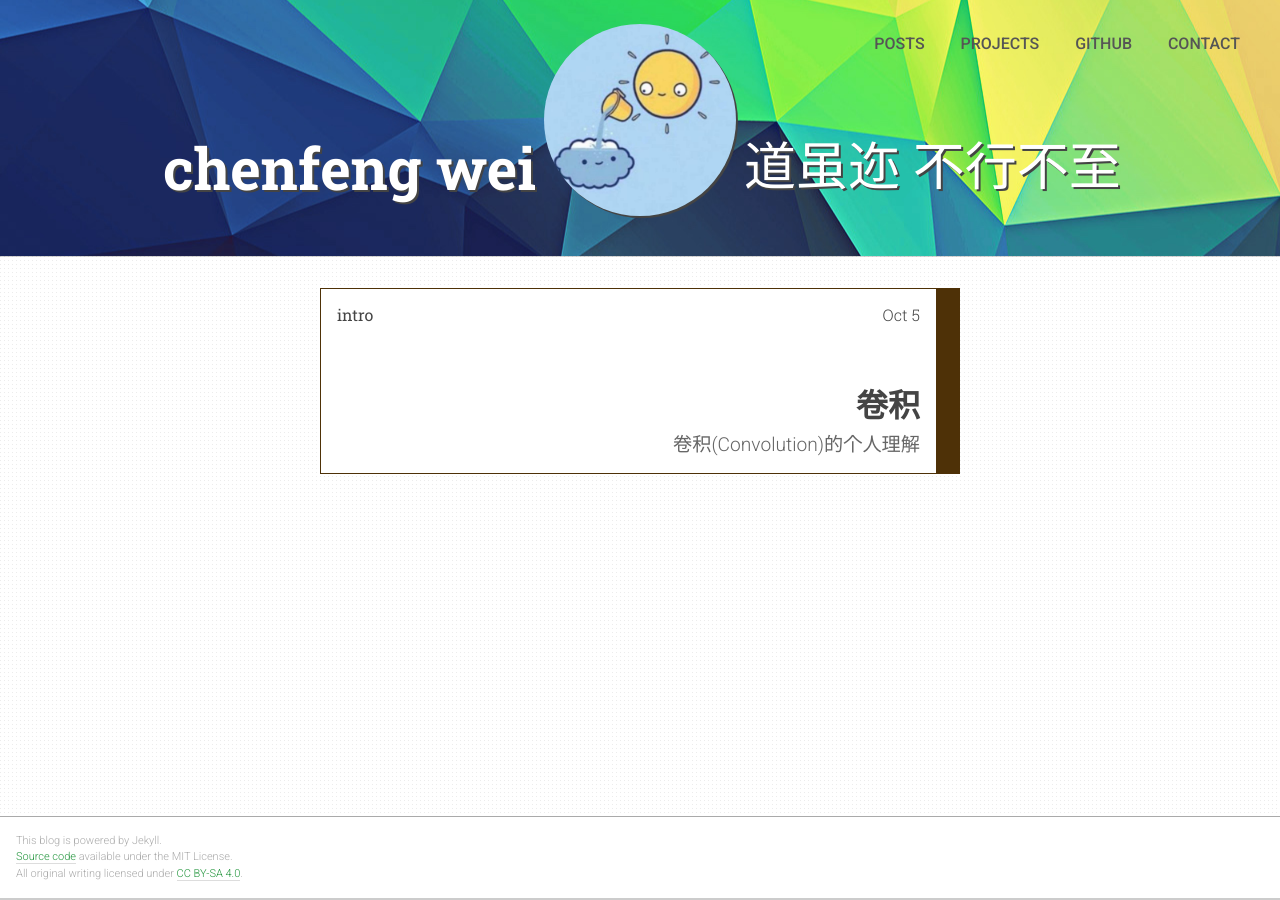
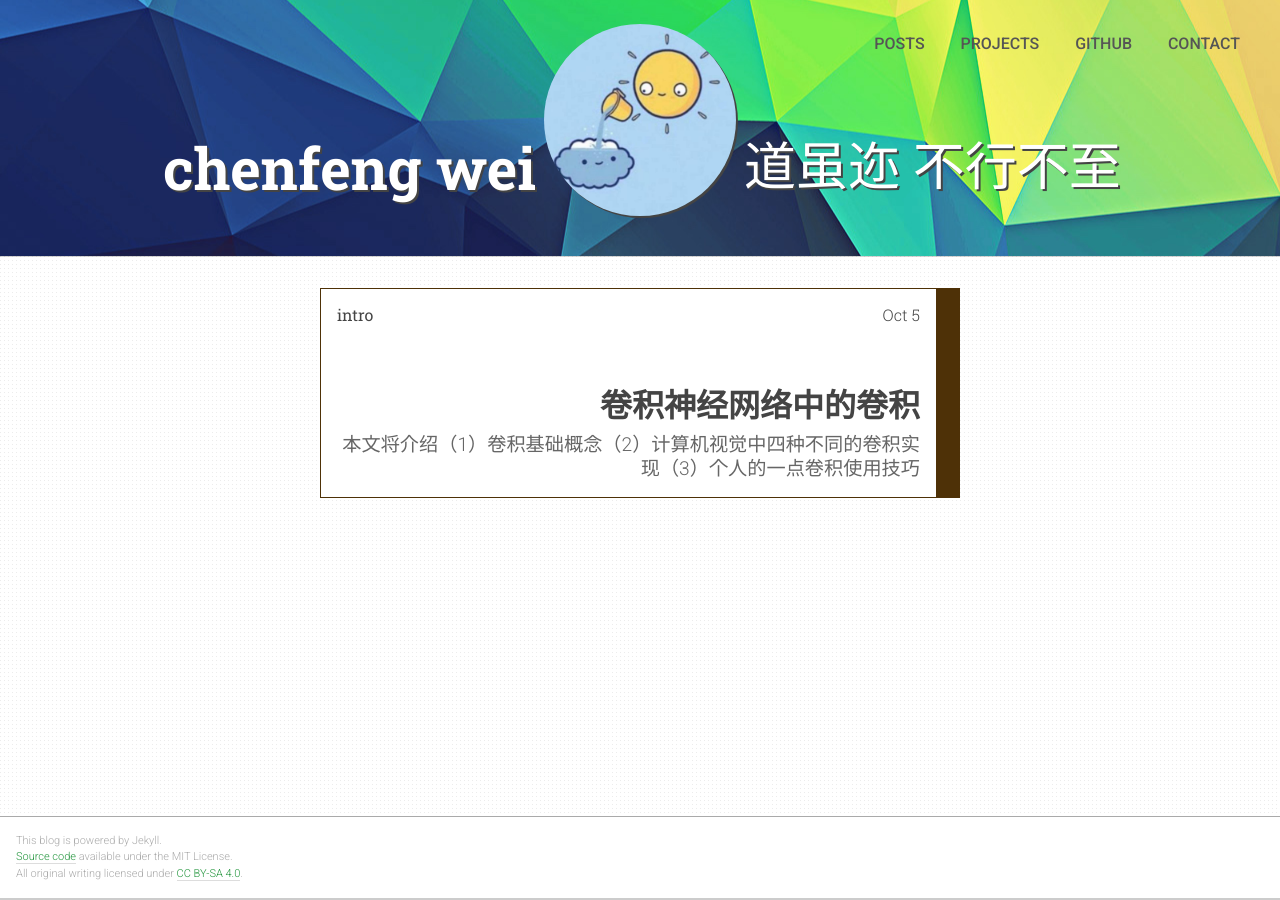
Before and after one commit to vincentweikey/vincentweikey.github.io, a Jekyll site: the page built from index.html, in a window 1280 px wide. Built offline with Jekyll 4.4.1, drawn with Linux system fonts in a browser that asks for light colours; the list of posts is cut into pages by our own code; some of the changed lines change nothing that is shown.

Commit message:
add unfinished conv post

```diff
--- a/_posts/2018-10-05-understanding-convolution.md
+++ b/_posts/2018-10-05-understanding-convolution.md
@@ -1,6 +1,6 @@
 ---
-title: 卷积
-teaser: 卷积(Convolution)的个人理解
+title: 卷积神经网络中的卷积
+teaser: 本文将介绍（1）卷积基础概念（2）计算机视觉中四种不同的卷积实现（3）个人的一点卷积使用技巧
 category: intro
 tags: [Theory,CV]
 ---
@@ -18,12 +18,12 @@ tags: [Theory,CV]
 
 ### 相关阅读
 
-* [推荐一下Christopher Olah 的理解卷积的blog]:http://colah.github.io/posts/2014-07-Understanding-Convolutions/
-* [数学的论证参考]:https://www.dsprelated.com/freebooks/mdft/Convolution.html
+ [推荐一下Christopher Olah 的理解卷积的blog]:http://colah.github.io/posts/2014-07-Understanding-Convolutions/
+ [数学的论证参考]:https://www.dsprelated.com/freebooks/mdft/Convolution.html
 
 ### 本文将介绍卷积在计算机图像处理上的应用，所以特定限定条件:
-1. 离散的
-2. 2-维卷积 (注: 2-维的卷积相当于depth=1 的 3-维的卷积)
+* 离散的
+* 2-维卷积 (注: 2-维的卷积相当于depth=1 的 3-维的卷积)
 
 ## 代码实现
 实现卷积的方法有很多
```
